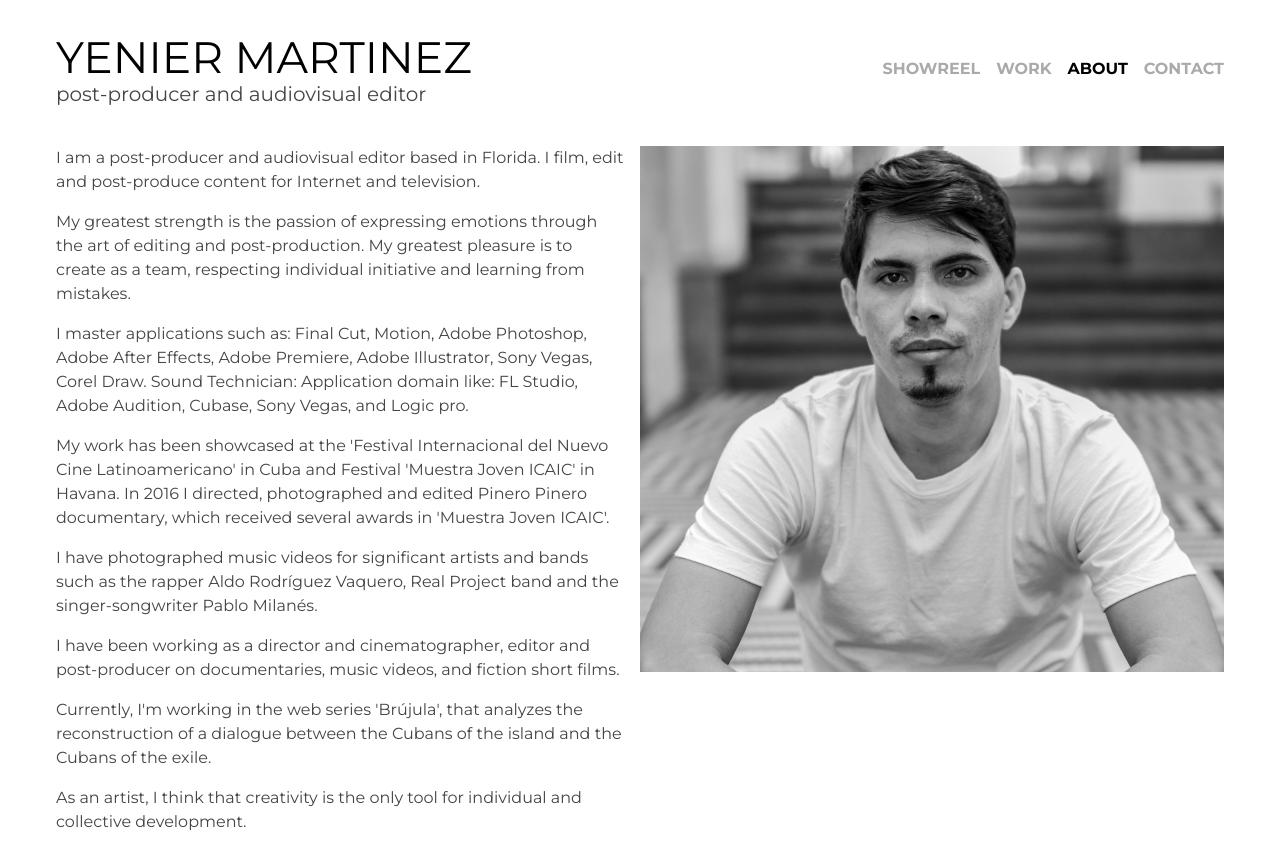
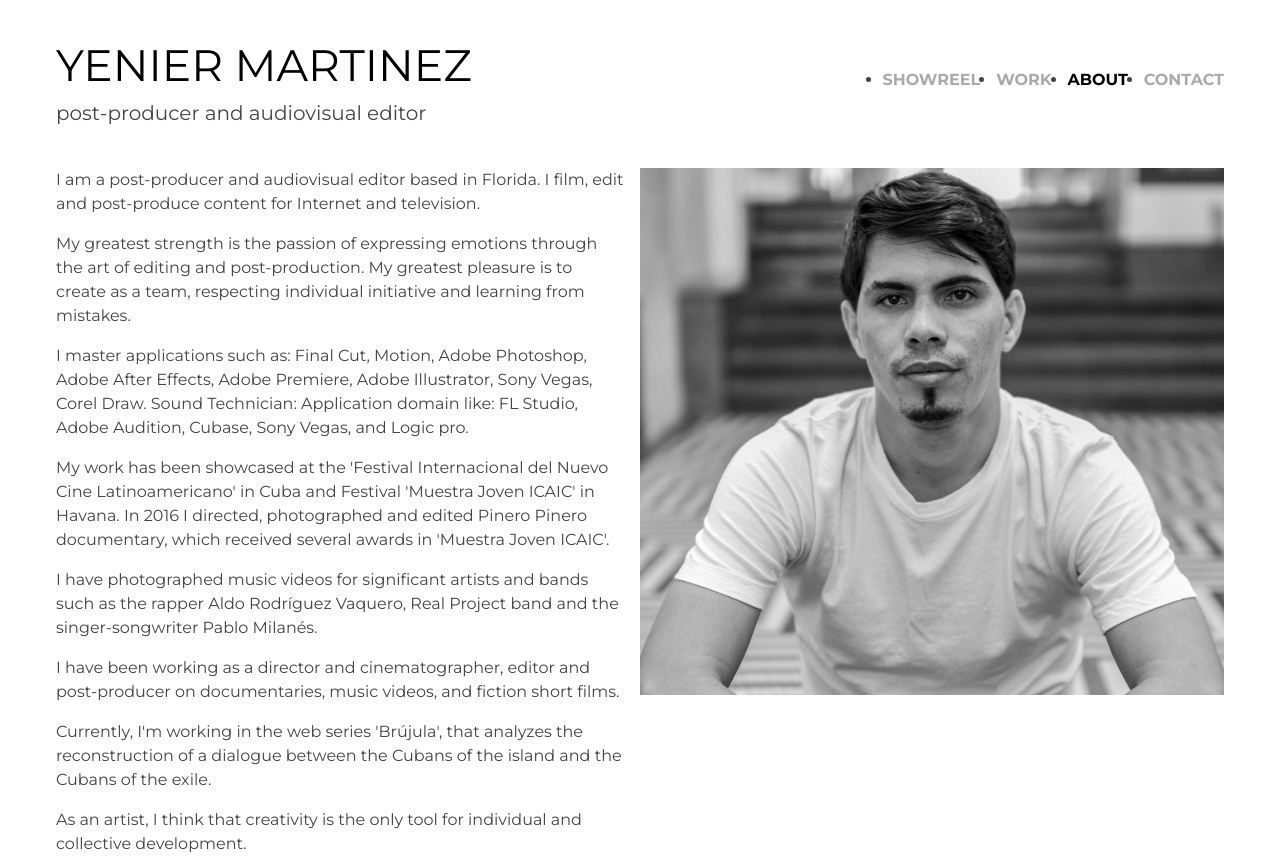
Before and after one commit to yeniermc/yeniermc.github.io, a plain HTML site: page about.html in a window 1280 px wide. Shown: the top 859 px of the page. Drawn offline with Linux system fonts and the light colour scheme.

Commit message:
Update main.css

```diff
--- a/css/main.css
+++ b/css/main.css
@@ -5,13 +5,74 @@
   --gutter: 1em;
 }
 
-*, *:before, *:after {
-  box-sizing: inherit;
+/* Reset by Andy Bell: https://andy-bell.co.uk/a-modern-css-reset/ */
+
+*,
+*::before,
+*::after {
+  box-sizing: border-box;
 }
 
-html {
-  box-sizing: border-box;
+body,
+h1,
+h2,
+h3,
+h4,
+p,
+figure,
+blockquote,
+dl,
+dd {
+  margin: 0;
 }
+
+ul[role='list'],
+ol[role='list'] {
+  list-style: none;
+}
+
+html:focus-within {
+  scroll-behavior: smooth;
+}
+
+body {
+  min-height: 100vh;
+  text-rendering: optimizeSpeed;
+  line-height: 1.5;
+}
+
+a:not([class]) {
+  text-decoration-skip-ink: auto;
+}
+
+img,
+picture {
+  max-width: 100%;
+  display: block;
+}
+
+input,
+button,
+textarea,
+select {
+  font: inherit;
+}
+
+@media (prefers-reduced-motion: reduce) {
+  html:focus-within {
+   scroll-behavior: auto;
+  }
+
+  *,
+  *::before,
+  *::after {
+    animation-duration: 0.01ms !important;
+    animation-iteration-count: 1 !important;
+    transition-duration: 0.01ms !important;
+    scroll-behavior: auto !important;
+  }
+}
+
 
 body {
   color: var(--gray);
@@ -21,11 +82,6 @@ body {
   padding: 0 var(--gutter);
 }
 
-img,
-svg {
-  max-width: 100%;
-}
-
 iframe {
   border: 0;
   max-height: 100%;
@@ -33,14 +89,6 @@ iframe {
   min-height: 100%;
   min-width: 100%;
   width: 100%;
-}
-
-hgroup {
-  flex-grow: 3;
-}
-
-nav {
-  flex-grow: 1;
 }
 
 a {
@@ -77,16 +125,13 @@ a.active {
 }
 
 .site-menu {
-  align-items: flex-end;
   display: flex;
   gap: var(--gutter);
-  justify-content: flex-end;
-  list-style: none;
   margin: 0;
   padding: 0;
 }
 
-.site-menu > li > a {
+.site-menu a {
   font-weight: 700;
   text-decoration: none;
   text-transform: uppercase;
@@ -104,7 +149,7 @@ a.active {
   padding: 0;
 }
 
-.showreel > li:first-child {
+.showreel li:first-child {
   grid-column: span 1;
   grid-row: span 2;
 }
@@ -114,7 +159,6 @@ a.active {
   grid-auto-rows: 315px;
   grid-gap: var(--gutter);
   grid-template-columns: repeat(auto-fit, minmax(400px, 1fr));
-  list-style: none;
   margin: 0;
   max-width: 100%;
   padding: 0;
@@ -126,7 +170,7 @@ a.active {
   flex-direction: column;
 }
 
-.work-item > iframe {
+.work-item iframe {
   flex: 1;
   margin-bottom: 0.25em;
   min-height: auto;
@@ -138,12 +182,12 @@ a.active {
   line-height: 1.5;
 }
 
-.about > p {
-  margin-top: 0;
+.about p {
+  margin-bottom: 1em;
   width: 50%;
 }
 
-.about > img {
+.about img {
   float: right;
   width: 50%;
   clear: both;
@@ -162,8 +206,6 @@ a.active {
 .social-networks {
   display: flex;
   gap: var(--gutter);
-  justify-content: flex-end;
-  list-style: none;
   margin: 0;
   padding: 0;
 }
@@ -292,7 +334,7 @@ input[type="submit"]:hover {
   }
 
   .work {
-    grid-template-columns: repeat(auto-fit, minmax(300px, 1fr));
+    grid-template-columns: repeat(auto-fit, minmax(200px, 1fr));
   }
 
   #contact-form {
```
